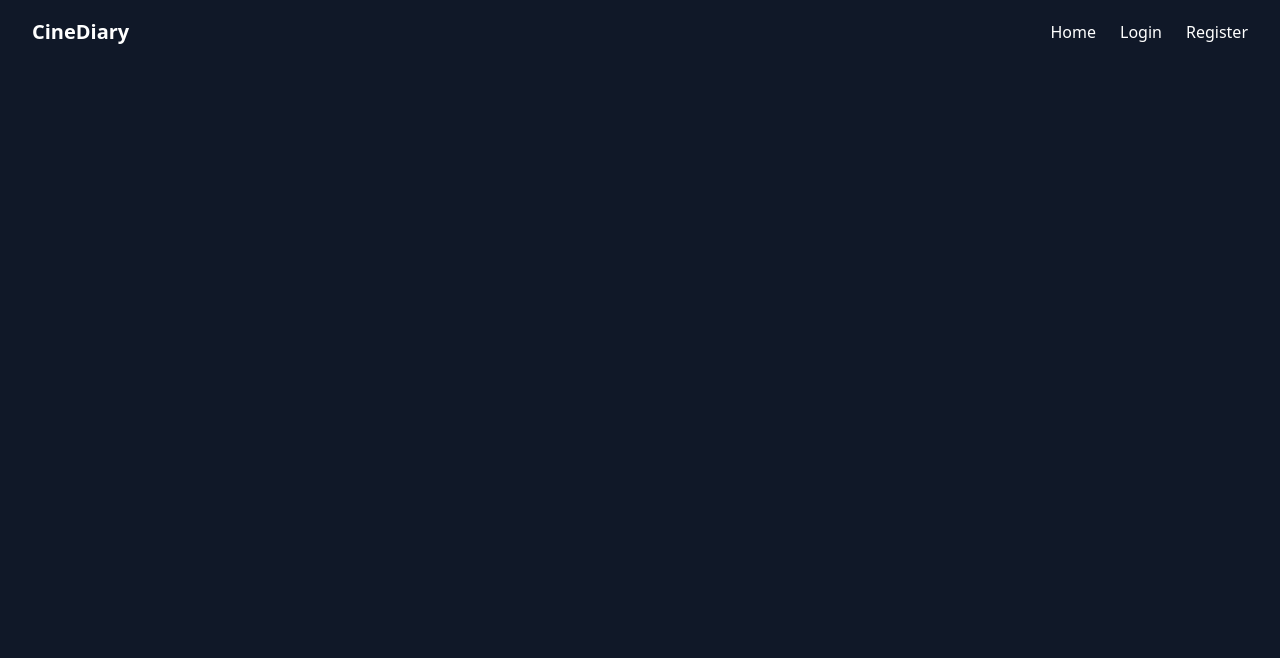
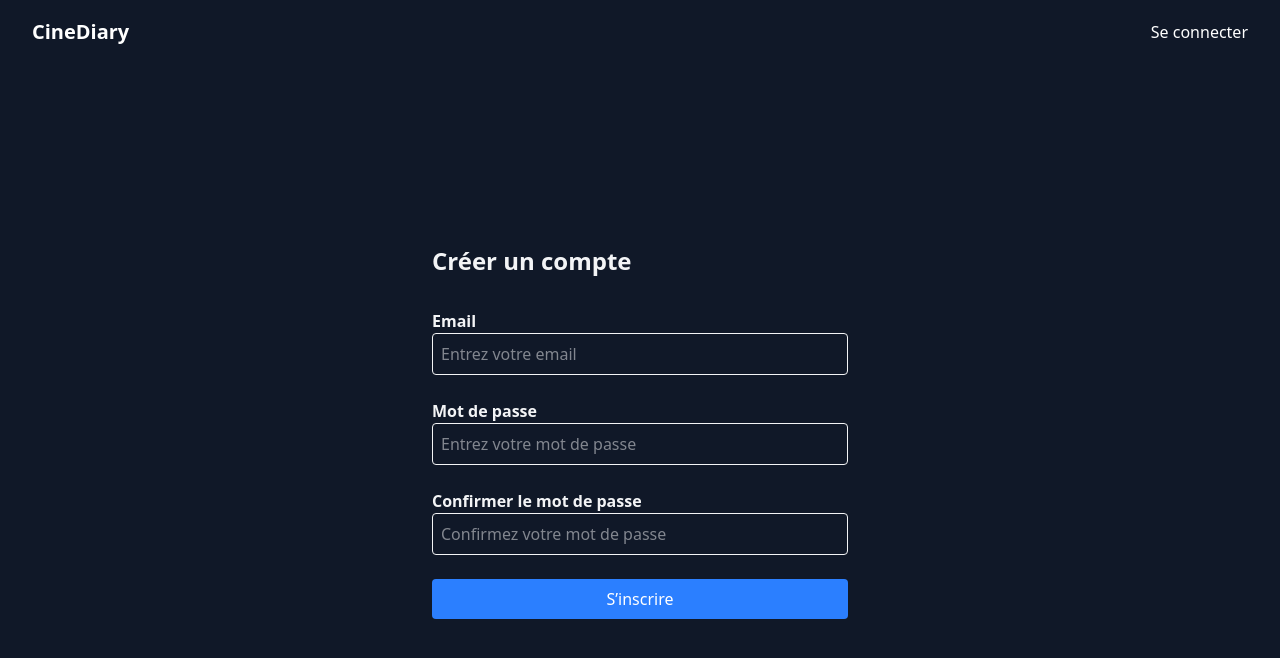
Before and after one commit to Alexandre-Remaud/cine-diary, a Vue app in the folder frontend/: page /register in a window 1280 px wide. Shown: the top 658 px of the page. Built offline with nearby package versions, Linux system fonts and the light colour scheme.

Commit message:
-Fix issue with dotenv loading -Add register -Add loading animation + user loading at boot -Update navbar to be more dynamic (login/logout) -Add queueing for axios -Update front route with nav guard + lazy loading -Update authStore to use token instead of user -aligned style on all view

```diff
--- a/frontend/src/App.vue
+++ b/frontend/src/App.vue
@@ -1,9 +1,28 @@
 <script setup lang="ts">
 import { RouterView } from 'vue-router'
 import AppNavbar from './components/AppNavbar.vue'
+import { onMounted, ref } from 'vue'
+import { useAuthStore } from './stores/authStore'
+
+const isLoading = ref(true)
+
+onMounted(async () => {
+  const authStore = useAuthStore()
+  await authStore.initAuth()
+  isLoading.value = false
+})
 </script>
 
 <template>
-  <AppNavbar />
-  <RouterView :key="$route.fullPath" />
+  <div class="flex flex-col min-h-screen">
+    <AppNavbar />
+    <main v-if="isLoading" class="flex-1 flex items-center justify-center gap-2">
+      <div class="w-3 h-3 bg-blue-500 rounded-full animate-bounce"></div>
+      <div class="w-3 h-3 bg-blue-500 rounded-full animate-bounce [animation-delay:-0.2s]"></div>
+      <div class="w-3 h-3 bg-blue-500 rounded-full animate-bounce [animation-delay:-0.4s]"></div>
+    </main>
+    <main v-else class="flex flex-col flex-1">
+      <RouterView :key="$route.fullPath" />
+    </main>
+  </div>
 </template>
--- a/frontend/src/components/AppNavbar.vue
+++ b/frontend/src/components/AppNavbar.vue
@@ -10,7 +10,7 @@ const isOpen = ref(false)
 
 const handleLogout = () => {
   authStore.logout()
-  router.push('/login')
+  router.push('/')
   isOpen.value = false
 }
 </script>
@@ -22,19 +22,24 @@ const handleLogout = () => {
         <RouterLink to="/" class="text-xl font-bold">CineDiary</RouterLink>
 
         <div class="hidden md:flex space-x-6">
-          <RouterLink to="/" class="hover:text-blue-400">Home</RouterLink>
           <template v-if="!authStore.isAuthenticated">
-            <RouterLink to="/login" class="hover:text-blue-400">Login</RouterLink>
-            <RouterLink to="/register" class="hover:text-blue-400">Register</RouterLink>
+            <RouterLink to="/login" class="hover:text-blue-400">Se connecter</RouterLink>
           </template>
           <template v-else>
-            <button @click="handleLogout" class="hover:text-red-400">Logout</button>
+            <button @click="handleLogout" class="hover:text-red-400">Se déconnecter</button>
+            <span>connecté en tant que {{ authStore.user?.email }}</span>
           </template>
         </div>
 
         <div class="md:hidden">
           <button @click="isOpen = !isOpen" class="focus:outline-none">
-            <svg class="w-6 h-6" fill="none" stroke="currentColor" viewBox="0 0 24 24">
+            <svg
+              class="w-6 h-6"
+              fill="none"
+              stroke="currentColor"
+              aria-label="Menu"
+              viewBox="0 0 24 24"
+            >
               <path
                 stroke-linecap="round"
                 stroke-linejoin="round"
@@ -51,14 +56,13 @@ const handleLogout = () => {
       <RouterLink @click="isOpen = false" to="/" class="block hover:text-blue-400">Home</RouterLink>
       <template v-if="!authStore.isAuthenticated">
         <RouterLink @click="isOpen = false" to="/login" class="block hover:text-blue-400"
-          >Login</RouterLink
-        >
-        <RouterLink @click="isOpen = false" to="/register" class="block hover:text-blue-400"
-          >Register</RouterLink
+          >Se connecter</RouterLink
         >
       </template>
       <template v-else>
-        <button @click="handleLogout" class="block hover:text-red-400">Logout</button>
+        <button @click="handleLogout" aria-label="Logout" class="block hover:text-red-400">
+          Se déconnecter
+        </button>
       </template>
     </div>
   </nav>
--- a/frontend/src/components/LoginForm.vue
+++ b/frontend/src/components/LoginForm.vue
@@ -26,10 +26,7 @@ const handleForm = async () => {
 </script>
 
 <template>
-  <form
-    class="flex flex-col items-center justify-center min-h-screen gap-4"
-    @submit.prevent="handleForm"
-  >
+  <form class="flex flex-col w-full max-w-md gap-4 px-4" @submit.prevent="handleForm">
     <div class="w-full max-w-md mb-2 space-y-2">
       <label class="font-semibold" for="email">Email</label>
       <input
@@ -61,6 +58,11 @@ const handleForm = async () => {
     </button>
     <p v-if="errorMessage" class="text-red-500">{{ errorMessage }}</p>
   </form>
+  <div class="p-2">
+    <RouterLink to="/register" class="hover:text-blue-400"
+      >Pas encore inscrit ? → S’inscrire</RouterLink
+    >
+  </div>
 </template>
 
 <style scoped></style>
--- a/frontend/src/components/RegisterForm.vue
+++ b/frontend/src/components/RegisterForm.vue
@@ -1,5 +1,77 @@
-<script setup lang="ts"></script>
+<script setup lang="ts">
+import { ref } from 'vue'
+import { AxiosError } from 'axios'
+import { useAuthStore } from '@/stores/authStore'
+import { useRouter } from 'vue-router'
+
+const authStore = useAuthStore()
+const router = useRouter()
+
+const email = ref('')
+const password = ref('')
+const confirmPassword = ref('')
+const errorMessage = ref<string>('')
+
+const handleRegister = async () => {
+  if (!email.value || !password.value || !confirmPassword.value) {
+    errorMessage.value = 'Veuillez remplir tous les champs'
+    return
+  }
+  if (password.value !== confirmPassword.value) {
+    errorMessage.value = 'Les mots de passe ne correspondent pas'
+    return
+  }
+
+  try {
+    await authStore.register(email.value, password.value)
+    router.push('/profile')
+  } catch (e) {
+    const error = e as AxiosError<{ message?: string }>
+    errorMessage.value = error.response?.data?.message || 'Erreur lors de l’inscription'
+  }
+}
+</script>
 
 <template>
-  <div></div>
+  <form class="flex flex-col w-full max-w-md gap-4 px-4" @submit.prevent="handleRegister">
+    <h1 class="text-2xl font-bold mb-4">Créer un compte</h1>
+    <div class="w-full max-w-md mb-2 space-y-2">
+      <label class="font-semibold" for="email">Email</label>
+      <input
+        v-model="email"
+        type="email"
+        id="email"
+        placeholder="Entrez votre email"
+        class="p-2 border rounded w-full focus:ring-2 ring-blue-300"
+      />
+    </div>
+    <div class="w-full max-w-md mb-2 space-y-2">
+      <label class="font-semibold" for="password">Mot de passe</label>
+      <input
+        v-model="password"
+        type="password"
+        id="password"
+        placeholder="Entrez votre mot de passe"
+        class="p-2 border rounded w-full focus:ring-2 ring-blue-300"
+      />
+    </div>
+    <div class="w-full max-w-md mb-2 space-y-2">
+      <label class="font-semibold" for="confirmPassword">Confirmer le mot de passe</label>
+      <input
+        v-model="confirmPassword"
+        type="password"
+        id="confirmPassword"
+        placeholder="Confirmez votre mot de passe"
+        class="p-2 border rounded w-full focus:ring-2 ring-blue-300"
+      />
+    </div>
+    <button
+      aria-label="Créer un compte"
+      class="bg-blue-500 text-white p-2 rounded hover:bg-blue-600 w-full max-w-md"
+      type="submit"
+    >
+      S’inscrire
+    </button>
+    <p v-if="errorMessage" class="text-red-500">{{ errorMessage }}</p>
+  </form>
 </template>
--- a/frontend/src/router/index.ts
+++ b/frontend/src/router/index.ts
@@ -1,23 +1,29 @@
 import { createRouter, createWebHistory } from 'vue-router'
-import LoginView from '@/views/LoginView.vue'
-import RegisterView from '@/views/RegisterView.vue'
-import HomeView from '@/views/HomeView.vue'
+import { useAuthStore } from '@/stores/authStore'
 
 const routes = [
   {
     path: '/',
     name: 'Home',
-    component: HomeView,
+    component: () => import('@/views/HomeView.vue'),
   },
   {
     path: '/login',
     name: 'Login',
-    component: LoginView,
+    component: () => import('@/views/LoginView.vue'),
+    meta: { guest: true },
   },
   {
     path: '/register',
     name: 'Register',
-    component: RegisterView,
+    component: () => import('@/views/RegisterView.vue'),
+    meta: { guest: true },
+  },
+  {
+    path: '/profile',
+    name: 'Profile',
+    component: () => import('@/views/ProfileView.vue'),
+    meta: { requiresAuth: true },
   },
 ]
 
@@ -27,4 +33,12 @@ const router = createRouter({
   scrollBehavior: () => ({ left: 0, top: 0 }),
 })
 
+router.beforeEach((to, from, next) => {
+  const authStore = useAuthStore()
+  const isAuthenticated = authStore.isAuthenticated
+  if (to.meta.guest && isAuthenticated) return next({ name: 'Home' })
+  if (to.meta.requiresAuth && !isAuthenticated) return next({ name: 'Login' })
+  return next()
+})
+
 export default router
--- a/frontend/src/stores/authStore.ts
+++ b/frontend/src/stores/authStore.ts
@@ -10,10 +10,29 @@ export const useAuthStore = defineStore('auth', {
     isAuthenticated: (state) => !!state.token,
   },
   actions: {
+    async initAuth() {
+      this.token = localStorage.getItem('token')
+      if (this.token) {
+        try {
+          await this.fetchMe()
+        } catch {
+          await this.logout()
+        }
+      }
+    },
+
     async login(email: string, password: string) {
       const res = await api.post('/auth/login', { email, password }, { withCredentials: true })
       this.token = res.data.accessToken
       this.user = res.data.user
+      localStorage.setItem('token', res.data.accessToken)
+    },
+
+    async register(email: string, password: string) {
+      const res = await api.post('/auth/register', { email, password })
+      this.token = res.data.accessToken
+      this.user = res.data.user
+      localStorage.setItem('token', res.data.accessToken)
     },
 
     async fetchMe() {
@@ -29,6 +48,7 @@ export const useAuthStore = defineStore('auth', {
       await api.post('/auth/logout', {}, { withCredentials: true })
       this.token = null
       this.user = null
+      localStorage.removeItem('token')
     },
   },
 })
--- a/frontend/src/views/HomeView.vue
+++ b/frontend/src/views/HomeView.vue
@@ -1,5 +1,5 @@
 <script setup lang="ts"></script>
 
 <template>
-  <div>Bienvenue</div>
+  <div class="flex flex-1 flex-col items-center justify-center">Bienvenue</div>
 </template>
--- a/frontend/src/views/LoginView.vue
+++ b/frontend/src/views/LoginView.vue
@@ -3,5 +3,7 @@ import LoginForm from '@/components/LoginForm.vue'
 </script>
 
 <template>
-  <LoginForm />
+  <div class="flex flex-1 flex-col items-center justify-center">
+    <LoginForm />
+  </div>
 </template>
--- /dev/null
+++ b/frontend/src/views/ProfileView.vue
@@ -0,0 +1,5 @@
+<script setup lang="ts"></script>
+
+<template>
+  <div class="flex flex-1 flex-col items-center justify-center"><h1>Profile</h1></div>
+</template>
--- a/frontend/src/views/RegisterView.vue
+++ b/frontend/src/views/RegisterView.vue
@@ -3,5 +3,7 @@ import RegisterForm from '@/components/RegisterForm.vue'
 </script>
 
 <template>
-  <RegisterForm />
+  <div class="flex flex-1 flex-col items-center justify-center">
+    <RegisterForm />
+  </div>
 </template>
```
Also changed, not shown: frontend/src/plugins/axios.ts (+37 -11 lines), 1 other file (tests, documents, lock files or other folders).
